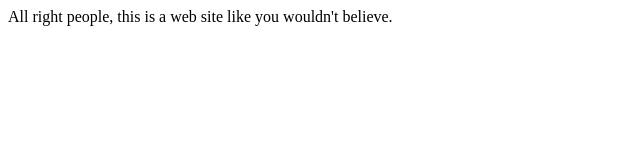
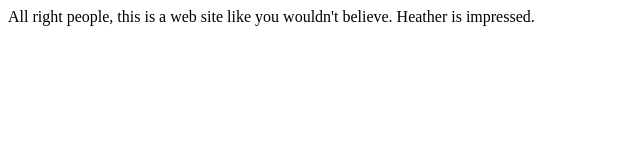
Before and after one commit to sonicblis/palladient-web, a plain HTML site: page index.html in a window 1280 px wide. Shown: the whole page, without its empty margins (0-640 px from the left). Drawn offline with Linux system fonts and the light colour scheme.

Commit message:
Showing off

```diff
--- a/index.html
+++ b/index.html
@@ -5,6 +5,6 @@
     <title></title>
 </head>
 <body>
-    All right people, this is a web site like you wouldn't believe.
+    All right people, this is a web site like you wouldn't believe.  Heather is impressed.
 </body>
 </html>
```
